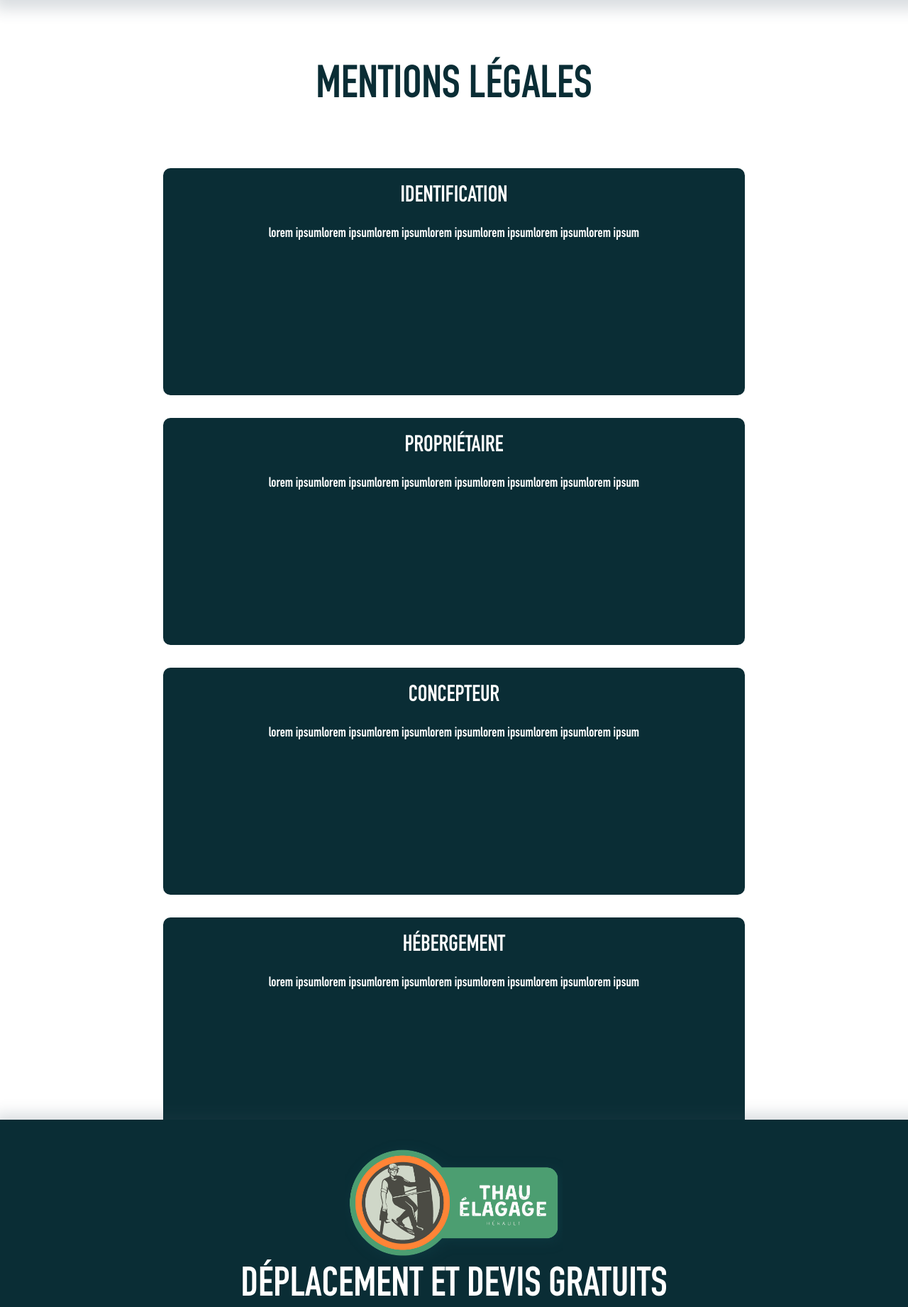
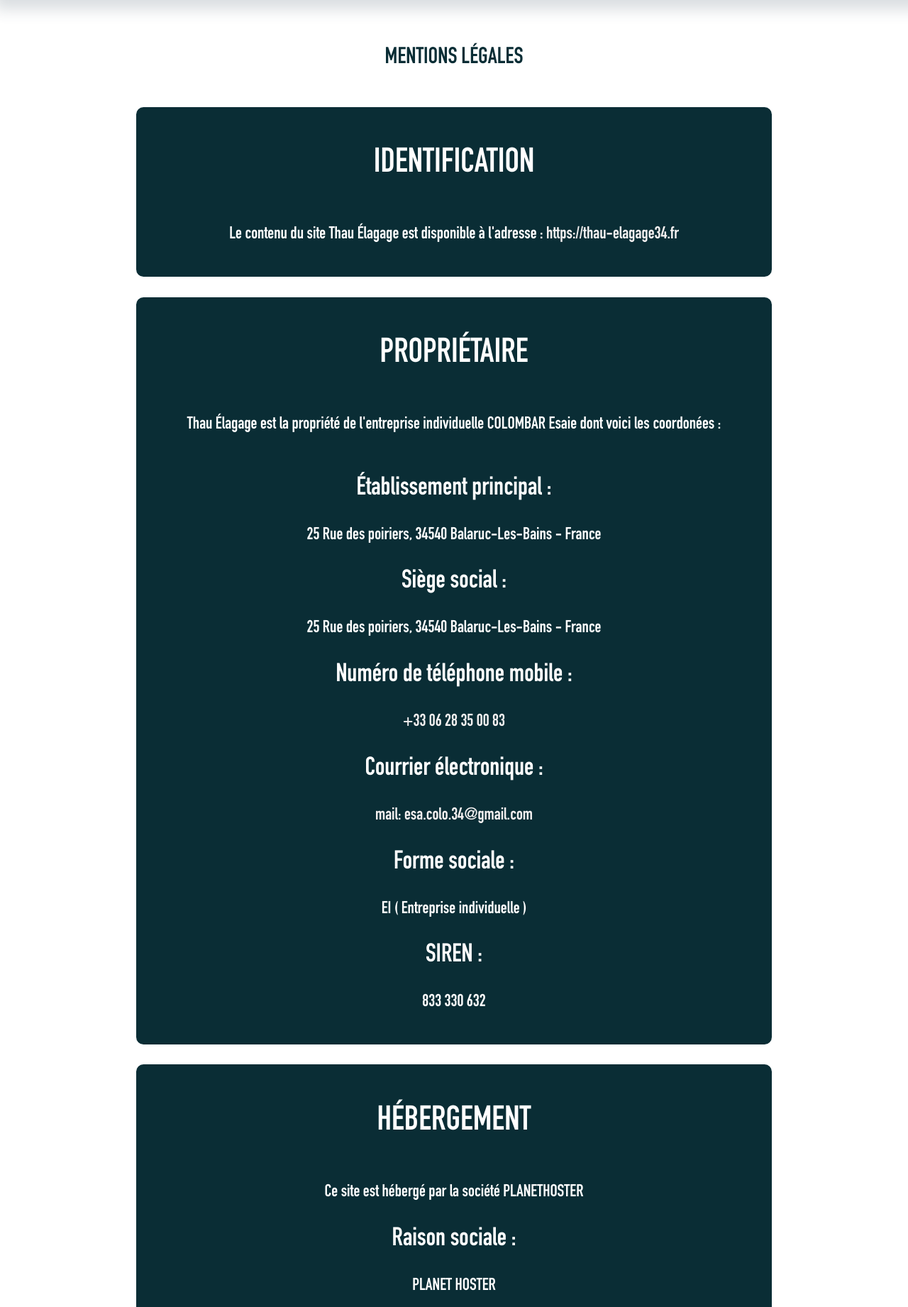
Before and after one commit to WellWedley/thau-elagage34, a PHP site: page /pages/mentions-legales.php in a window 1280 px wide. Shown: the part 86-1928 px from the top of the page at 71% size. Run offline with PHP 8.4, Linux system fonts and the light colour scheme; some libraries are stand-ins or nearby versions.

Commit message:
mentions-legales done

```diff
--- a/pages/mentions-legales.php
+++ b/pages/mentions-legales.php
@@ -19,24 +19,122 @@
         <h1 class="mentions_title">MENTIONS LÉGALES</h1>
         </div>
         <div class="mention-details identification">
-            <h1>IDENTIFICATION </h1>
-            <p>lorem ipsumlorem ipsumlorem ipsumlorem ipsumlorem ipsumlorem ipsumlorem ipsum</p>
+            <h1>IDENTIFICATION</h1>
+            <p>Le contenu du site Thau Élagage  est disponible à l'adresse :
+                <a class="link site_link"
+                   href="https://thau-elagage34.fr"
+                   target="_blank">https://thau-elagage34.fr</a></p>
+        </div>
 
+        <div class="mention-details identification">
+            <h1>PROPRIÉTAIRE</h1>
+            <p>Thau Élagage est la propriété de l'entreprise individuelle COLOMBAR Esaie dont voici les coordonées :
+
+            </p>
+
+            <div>
+
+                <h2>Établissement principal :</h2>
+                <p>25 Rue des poiriers, 34540 Balaruc-Les-Bains - France
+                </p>
+
+
+                <h2>
+                    Siège social :
+                </h2>
+                <p>
+                    25 Rue des poiriers, 34540 Balaruc-Les-Bains - France
+                </p>
+
+                <h2>
+                    Numéro de téléphone mobile :
+                </h2>
+                <p>
+                    <a href="tel:+33628350083">+33 06 28 35 00 83</a>
+                </p>
+
+                <h2>
+                   Courrier électronique  :
+                </h2>
+                <p>
+                    <a href="mailto:esa.colo.34@gmail.com ">mail: esa.colo.34@gmail.com </a>
+                </p>
+
+                <h2>
+                  Forme sociale :
+                </h2>
+                <p>
+                    EI ( Entreprise individuelle )
+                </p>
+                <h2>
+                 SIREN :
+                </h2>
+                <p>
+                    833 330 632
+                </p>
+
+            </div>
         </div>
-        <div class="mention-details owner">
-            <h1>PROPRIÉTAIRE </h1>
-            <p>lorem ipsumlorem ipsumlorem ipsumlorem ipsumlorem ipsumlorem ipsumlorem ipsum</p>
 
+
+        <div class="mention-details hosting">
+            <h1>HÉBERGEMENT</h1>
+            <div>
+                <p>Ce site est hébergé par la société PLANETHOSTER
+                </p>
+
+                <h2>
+                    Raison sociale :
+                </h2>
+                <p>
+               PLANET HOSTER
+                </p>
+
+
+                <h2>
+                   Adresse :
+                </h2>
+                <p>
+                    4416 Louis B. Mayer, Laval (Québec) H7P 0G1, Canada
+                </p>
+
+                <h2>
+                    Numéro de téléphone mobile :
+                </h2>
+                <p>
+                    <a href="tel:+1 855-774-4678">+1 855-774-4678</a>
+                </p>
+
+            </div>
         </div>
-        <div class="mention-details creator">
-            <h1>CONCEPTEUR </h1>
-            <p>lorem ipsumlorem ipsumlorem ipsumlorem ipsumlorem ipsumlorem ipsumlorem ipsum</p>
 
-        </div>
         <div class="mention-details hosting">
-            <h1>HÉBERGEMENT </h1>
-            <p>lorem ipsumlorem ipsumlorem ipsumlorem ipsumlorem ipsumlorem ipsumlorem ipsum</p>
+            <h1>CONCEPTEUR</h1>
+            <div>
+                <p>Mr CAIROL Romain
+                </p>
 
+                <p>
+                    Conception web
+                </p>
+
+
+                <h2>
+                    Téléphone :
+                </h2>
+                <p>
+                    Mobile : +33 06 27 62 56 58
+                </p>
+
+                <h2>
+                    Siren :
+                </h2>
+                <p>
+                    897 876 041
+                </p>
+                <p>Vous pouvez exercer votre droit d'accès et de rectification aux informations vous concernant en écrivant à :</p>
+                <p><a href="mailto:webboxfactory.com">@webboxfactory.com</a></p>
+            </div>
         </div>
 
     </div>
--- a/styles/mentions-legales.css
+++ b/styles/mentions-legales.css
@@ -1,31 +1,44 @@
+ul{
+    list-style-type: none;
+    font-size: 2vw;
+
+}
+
 .mentions_wrap{
 
     display: flex;
     flex-direction: column;
     align-items: center;
     width: 80%;
-    height: 200vh;
+    height:auto;
     margin: 10vw 10vw;
     text-align: center;
     color: #ffffff;
+
 }
 .mentions_title{
     color: #0A2D35;
-    font-size: 5vw;
     text-align: center;
+
 }
 .mention-details{
-    margin-top: 2.5vw;
-    width: 80%;
-    height: 20%;
+    display: flex;
+    flex-direction: column;
+    margin-top: 2.2vw;
+    width: 75%;
     background-color: #0A2D35;
     border-radius: .8vw;
-}
-.mention-details p {
-    font-size: 1.5vw;
+    align-content: center;
+    padding: 2.5vh 5vw;
+    font-size: 3vh;
+
 }
 
 
+
+
+
+
 footer{
-    top: 120vw;
+    top: 400vh;
 }
```
